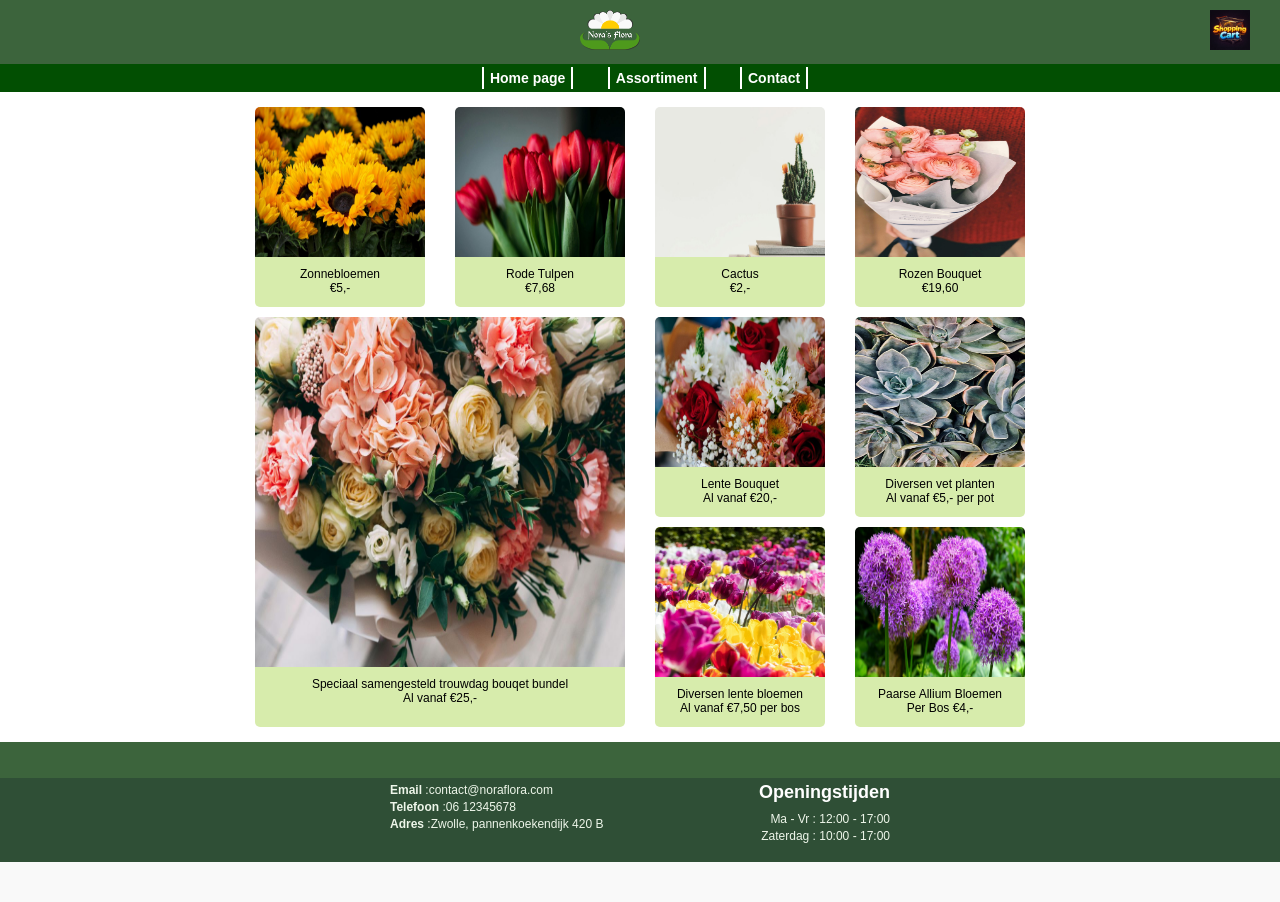
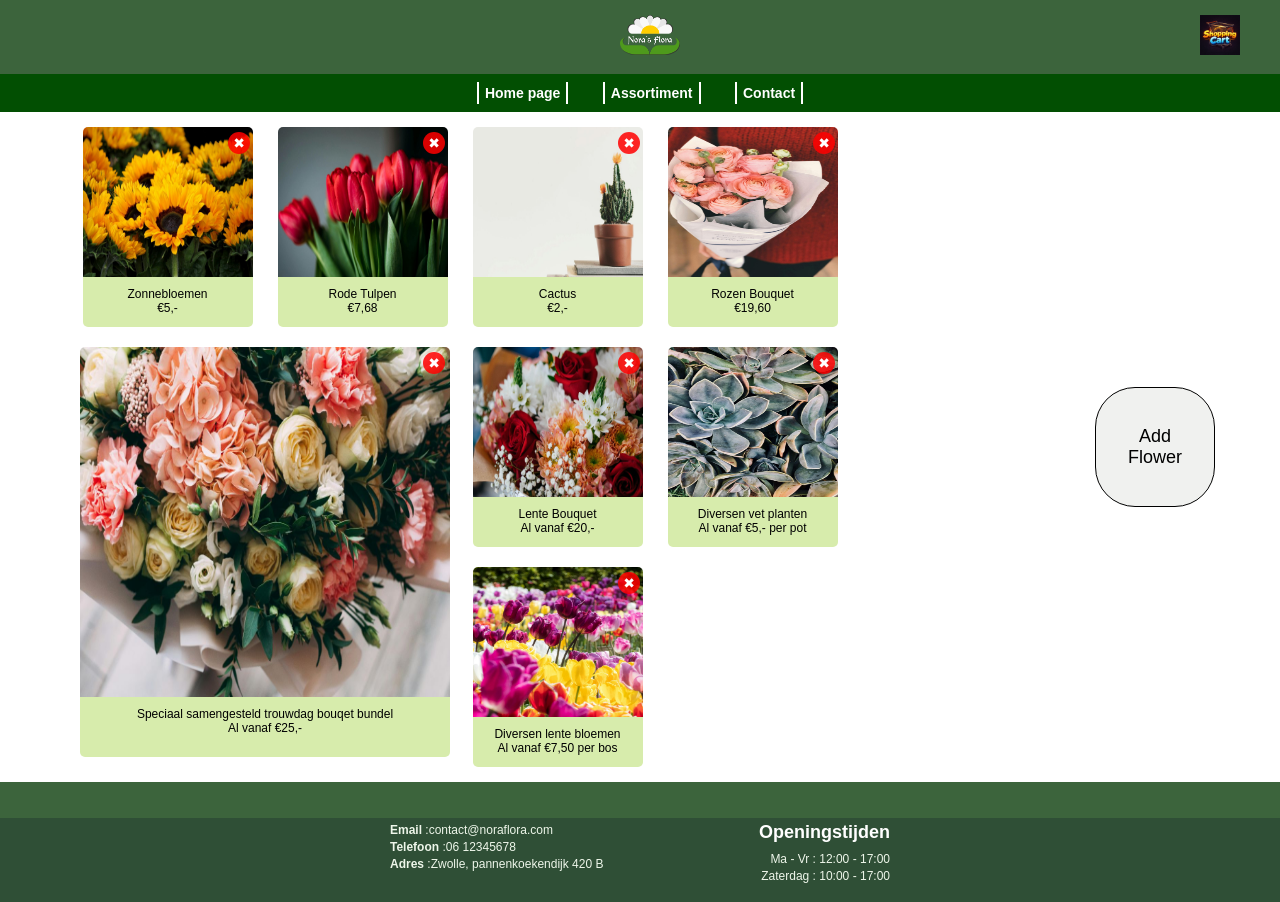
Before and after one commit to Lukas-1601/Nora-s-Flora-s2, a PHP site: page /Assortiment.html in a window 1280 px wide. Before the commit the page ends 862 px from the top, so only its background shows below. Run offline with PHP 8.4, Linux system fonts and the light colour scheme.

Commit message:
Fixes
Created an add flower button and made it function correctly

```diff
--- a/Assortiment.html
+++ b/Assortiment.html
@@ -10,7 +10,7 @@
     <body>
 
         <header>
-            <img src = "Asset/Nora'sFloraLogo.png" alt ="Logo" width="60px" height="40px">
+            <img src = "Asset/Nora'sFloraLogo.png" alt ="Logo" width="60px" height="40px" class="Logo">
             <a href="ShoppingCart.html">
                 <img src = "Asset/ShoppingCart.png" alt ="Shopping Cart" width="40px" height="40px" class="shopping-cart">
             </a>
@@ -21,7 +21,8 @@
             <a href = "Assortiment.html">Assortiment</a>
             <a href = "Contact.html">Contact</a>
         </nav>
-        <figure class="assortiment-figure">
+    <div class=flower-layout>
+        <div class="assortiment-figure">
             <div class="flower">
                 <img src="Asset/sunflowers.jpg" alt="sunflowers" width="170vw" height="150vw">
                 <figcaption>Zonnebloemen<br> €5,-</figcaption>
@@ -61,14 +62,17 @@
                 <img src="Asset/Diverse_lente_bloemen.jpg" alt="diverse lente bloemen" width="170vw" height="150vw">
                 <figcaption>Diversen lente bloemen<br>Al vanaf €7,50 per bos</figcaption>
             </div>
+        </div>
 
-            <div class="flower">
-                <img src="Asset/purple flower.jpg" alt="purple flower" width="170vw" height="150vw">
-                <figcaption>Paarse Allium Bloemen<br>Per Bos €4,-</figcaption>
-            </div>
-        </figure>
+         <button class="addFlowerBtn">
+            <div class="flower"><p>Add<br>Flower</p></div>
+        </button>
+    </div>
+
+            <input type="file" id="flowerPicker" accept="image/*" style="display:none">
+
         <footer class="footer footer-assortiment">
-            <div class="footer-container">
+        <div class="footer-container">
             <div class="footer-left footer-left-assortiment">
                 <p>
                     <strong>Email</strong>              :contact@noraflora.com<br>
@@ -82,8 +86,8 @@
                     Ma - Vr : 12:00 - 17:00<br>
                     Zaterdag : 10:00 - 17:00
                 </p>
-                </div>
             </div>
+        </div>
         </footer>
         <script src="javascript.js"></script>
     </body>
--- a/Contact.html
+++ b/Contact.html
@@ -10,7 +10,7 @@
     <body>
 
         <header>
-            <img src = "Asset/Nora'sFloraLogo.png" alt ="Logo" width="60px" height="40px">
+            <img src = "Asset/Nora'sFloraLogo.png" alt ="Logo" width="60px" height="40px" class="Logo">
             <a href="ShoppingCart.html">
                 <img src = "Asset/ShoppingCart.png" alt ="Shopping Cart" width="40px" height="40px" class="shopping-cart">
             </a>
--- a/Styles.css
+++ b/Styles.css
@@ -9,6 +9,8 @@
 }
 
 body {
+  display: flex;
+  flex-direction: column;
   margin: 0;
   padding: 0;
 }
@@ -26,6 +28,7 @@ body {
   --background-color6: #d7ecac;
   --background-color7: #488048;
   --background-white: white;
+  --background-transparent: rgba(107, 115, 101, 0.1);
 }
 
 /* ==========================================================================
@@ -34,8 +37,12 @@ body {
 
 header {
   background-color: var(--background-color1);
-  padding: 10px;
   width: 100vw;
+  padding: 15px 0;
+}
+
+.Logo {
+  margin: 0 0 0 100px;
 }
 
 .shopping-cart {
@@ -45,11 +52,8 @@ header {
 
 nav {
   background-color: var(--background-color2);
-  text-align: center;
-  padding: 5px;
-  position: center;
   width: 100vw;
-  margin: 0 auto;
+  padding: 10px 0;
 }
 
 nav a {
@@ -110,7 +114,7 @@ nav a {
   justify-content: center;
   align-items: center;
   gap: 20px;
-  padding: 20px;
+  padding: 20px 0;
   background-color: var(--background-color5);
   color: white;
   width: 100vw;
@@ -133,9 +137,10 @@ nav a {
   position: relative;
   display: grid;
   grid-template-columns: repeat(4, 1fr);
-  margin: 0 auto;
+  margin: auto;
   padding: 10px;
   max-width: 800px;
+  gap: 10px; /* keeps spacing consistent */
 }
 
 .big {
@@ -144,6 +149,7 @@ nav a {
 }
 
 .flower {
+  position: relative; /* needed for delete button */
   display: flex;
   flex-direction: column;
   align-items: center;
@@ -166,22 +172,62 @@ figcaption {
   border-bottom-right-radius: 5px;
 }
 
-.flower-index {
-  width: 180px;
-  height: 30px;
-  border-bottom-left-radius: 5px;
-  border-bottom-right-radius: 5px;
-  background-color: var(--background-color6);
-  color: black;
-  font-size: 12px;
-  padding: 10px;
-}
-
 .big figcaption {
   width: 350px;
   height: 40px;
 }
 
+.flower-layout {
+  display: flex;
+  align-items: flex-start;
+  gap: 40px;
+  width: fit-content;
+  margin: 0 auto;
+}
+
+.addFlowerBtn {
+  margin: auto;
+  width: 120px;
+  height: 120px;
+  margin-left: 200px;
+  background-color: var(--background-transparent);
+  border-radius: 40px;
+  border: 1px solid black;
+  font-size: 18px;
+  cursor: pointer;
+}
+
+.addFlowerBtn:hover {
+  transform: scale(1.1);
+  transition: 0.3s ease;
+}
+
+.addFlowerBtn:active {
+  transform: scale(0.9);
+  transition: 0.3s ease;
+}
+
+/* NEW delete button */
+.delete-btn {
+  position: absolute;
+  top: 5px;
+  right: 5px;
+  background: rgba(255, 0, 0, 0.85);
+  color: white;
+  border: none;
+  border-radius: 50%;
+  width: 22px;
+  height: 22px;
+  font-size: 14px;
+  cursor: pointer;
+  display: flex;
+  align-items: center;
+  justify-content: center;
+}
+
+.delete-btn:hover {
+  background: red;
+}
 /* ==========================================================================
    Contact Page
    ========================================================================== */
@@ -264,7 +310,7 @@ button {
    ========================================================================== */
 
 .shopping-cart-content {
-  min-height: 75vh;
+  min-height: 76vh;
 }
 
 /* ==========================================================================
--- a/index.html
+++ b/index.html
@@ -10,7 +10,7 @@
     <body class="body-Home-Page">
 
         <header>
-            <img src = "Asset/Nora'sFloraLogo.png" alt ="Logo" width="60px" height="40px">
+            <img src = "Asset/Nora'sFloraLogo.png" alt ="Logo" width="60px" height="40px" class="Logo">
         <a href="ShoppingCart.html">
             <img src = "Asset/ShoppingCart.png" alt ="Shopping Cart" width="40px" height="40px" class="shopping-cart">
         </a>
--- a/javascript.js
+++ b/javascript.js
@@ -55,3 +55,118 @@ document.addEventListener('DOMContentLoaded', () => {
 
   console.log('Loaded flowers:', flowerCollection.flowers);
 });
+
+const addBtn = document.querySelector(".addFlowerBtn");
+const fileInput = document.getElementById("flowerPicker");
+const container = document.querySelector(".assortiment-figure");
+
+// Load saved flowers on page load
+window.addEventListener("DOMContentLoaded", () => {
+  let saved = JSON.parse(localStorage.getItem("flowers")) || [];
+
+  // If no saved flowers exist, import static HTML flowers into localStorage
+  if (saved.length === 0) {
+    document.querySelectorAll(".assortiment-figure .flower").forEach(flower => {
+      const img = flower.querySelector("img").src;
+      const price = flower.querySelector("figcaption").innerHTML; // <-- FIXED
+      const isBig = flower.classList.contains("big");
+
+      saved.push({ img, price, big: isBig });
+    });
+
+    localStorage.setItem("flowers", JSON.stringify(saved));
+  }
+
+  // Remove static HTML flowers
+  container.innerHTML = "";
+
+  // Load all flowers from localStorage
+  saved.forEach((flower, index) => {
+    addFlowerToGrid(flower.img, flower.price, index, flower.big);
+  });
+});
+
+// Open file picker when button is clicked
+addBtn.addEventListener("click", () => {
+  fileInput.click();
+});
+
+// When user selects an image
+fileInput.addEventListener("change", () => {
+  const file = fileInput.files[0];
+  if (!file) return;
+
+  const price = prompt("Enter the caption (use <br> for new lines):"); // <-- FIXED
+  const makeBig = confirm("Do you want this flower to be BIG?");
+
+  const reader = new FileReader();
+
+  reader.onload = function (event) {
+    const base64Image = event.target.result;
+
+    // Save to localStorage
+    const saved = JSON.parse(localStorage.getItem("flowers")) || [];
+    saved.push({ img: base64Image, price, big: makeBig });
+    localStorage.setItem("flowers", JSON.stringify(saved));
+
+    // Add to page
+    addFlowerToGrid(base64Image, price, saved.length - 1, makeBig);
+  };
+
+  reader.readAsDataURL(file);
+  fileInput.value = "";
+});
+
+// Add flower to grid
+function addFlowerToGrid(imgSrc, price, index, isBig) {
+  const figure = document.createElement("div");
+  figure.classList.add("flower");
+  figure.dataset.index = index;
+
+  if (isBig) {
+    figure.classList.add("big");
+  }
+
+  const img = document.createElement("img");
+  img.src = imgSrc;
+  img.width = isBig ? 370 : 170;
+  img.height = isBig ? 350 : 150;
+
+  const caption = document.createElement("figcaption");
+  caption.innerHTML = price ? price : "No price"; // <-- FIXED
+
+  // Delete button
+  const delBtn = document.createElement("button");
+  delBtn.classList.add("delete-btn");
+  delBtn.textContent = "✖";
+
+  delBtn.addEventListener("click", () => {
+    deleteFlower(index);
+    figure.remove();
+  });
+
+  figure.appendChild(img);
+  figure.appendChild(caption);
+  figure.appendChild(delBtn);
+  container.appendChild(figure);
+}
+
+// Delete flower from localStorage
+function deleteFlower(index) {
+  let saved = JSON.parse(localStorage.getItem("flowers")) || [];
+  saved.splice(index, 1);
+  localStorage.setItem("flowers", JSON.stringify(saved));
+
+  rebuildGrid();
+}
+
+// Rebuild grid after deletion
+function rebuildGrid() {
+  container.innerHTML = "";
+
+  const saved = JSON.parse(localStorage.getItem("flowers")) || [];
+
+  saved.forEach((flower, index) => {
+    addFlowerToGrid(flower.img, flower.price, index, flower.big);
+  });
+}
```
